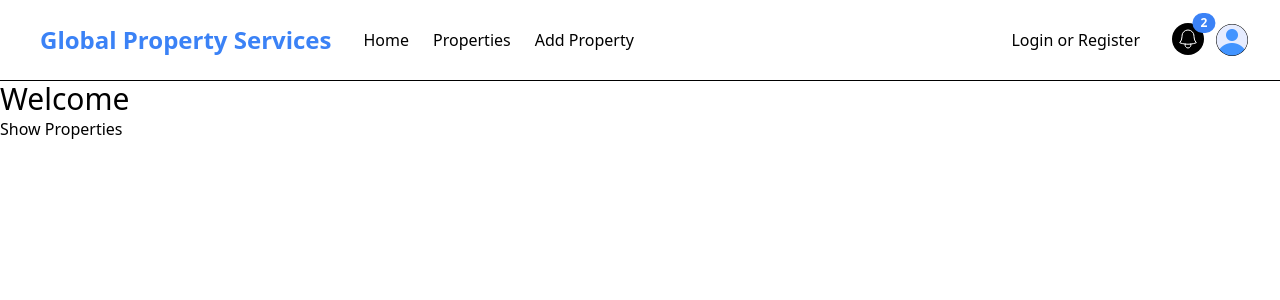
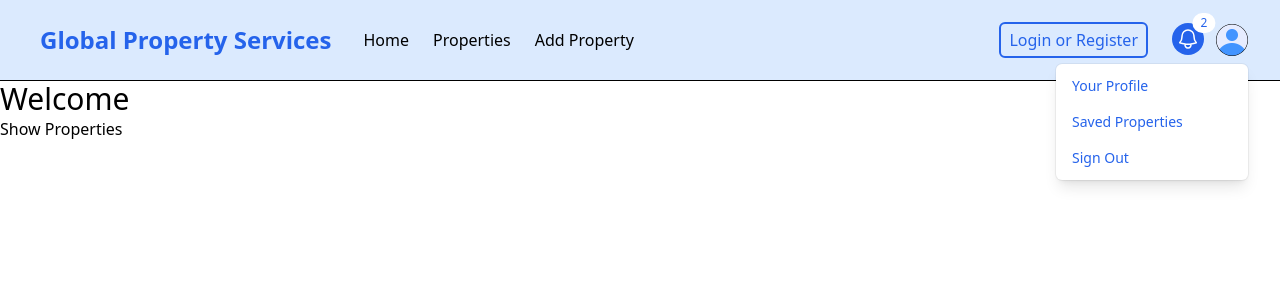
Before and after one commit to Nimira43/Global-Property-Services, a Next.js app: page / in a window 1280 px wide. Both pictures are taken after a click on the button "Open user menu". Shown: the top 300 px of the page. Built offline with nearby package versions, Linux system fonts and the light colour scheme.

Commit message:
Menus now working

```diff
--- a/components/Navbar.jsx
+++ b/components/Navbar.jsx
@@ -1,19 +1,25 @@
+'use client';
+import { useState } from 'react';
 import Image from 'next/image';
-// import logo from '@/assets/images/logo-white.png';
+import Link from 'next/link';
 import profileDefault from '@/assets/images/profile.png';
 
 const Navbar = () => {
+    const [isMobileMenuOpen, setIsMobileMenuOpen] = useState(false);
+    const [isProfileMenuOpen, setIsProfileMenuOpen] = useState(false);
+
     return (
-        <nav className="bg-grey-100 border-b border-black">
+        <nav className="bg-blue-100 border-b border-black">
             <div className="mx-auto max-w-7xl px-2 sm:px-6 lg:px-8">
                 <div className="relative flex h-20 items-center justify-between">
                     <div className="absolute inset-y-0 left-0 flex items-center md:hidden">
                         <button
                             type="button"
                             id="mobile-dropdown-button"
-                            className="relative inline-flex items-center justify-center rounded-md p-2 text-blue-500 hover:text-black"
+                            className="relative inline-flex items-center justify-center rounded-md p-2 text-black hover:text-blue-600"
                             aria-controls="mobile-menu"
                             aria-expanded="false"
+                            onClick={() => setIsMobileMenuOpen((prev) => !prev)}
                         >
                             <span className="absolute -inset-0.5"></span>
                             <span className="sr-only">Open main menu</span>
@@ -37,28 +43,30 @@ const Navbar = () => {
                     <div
                         className="flex flex-1 items-center justify-center md:items-stretch md:justify-start"
                     >
-                        <a className="flex flex-shrink-0 items-center" href="/index.html">
-                            <span className="hidden md:block text-blue-500 text-2xl font-bold ml-2"
-                            >Global Property Services</span
-                            >
-                        </a>
+                        <Link className="flex flex-shrink-0 items-center" href="/">
+                            <span className="hidden md:block text-blue-600 text-2xl font-bold ml-2"
+                            >Global Property Services</span>
+                        </Link>
                         <div className="hidden md:ml-6 md:block">
                             <div className="flex space-x-2">
-                                <a
-                                    href="/index.html"
-                                    className="text-black hover:text-blue-500 px-2 py-1"
-                                >Home</a
+                                <Link
+                                    href="/"
+                                    className="text-black hover:text-blue-600 px-2 py-1 font-medium"
                                 >
-                                <a
-                                    href="/properties.html"
-                                    className="text-black hover:text-blue-500 px-2 py-1"
-                                >Properties</a
+                                    Home
+                                </Link>
+                                <Link
+                                    href="/properties"
+                                    className="text-black hover:text-blue-600 px-2 py-1 font-medium"
                                 >
-                                <a
-                                    href="/add-property.html"
-                                    className="text-black hover:text-blue-500 px-2 py-1"
-                                >Add Property</a
+                                    Properties
+                                </Link>
+                                <Link
+                                    href="/properties/add"
+                                    className="text-black hover:text-blue-600 px-2 py-1 font-medium"
                                 >
+                                    Add Property
+                                </Link>
                             </div>
                         </div>
                     </div>
@@ -66,9 +74,9 @@ const Navbar = () => {
                     <div className="hidden md:block md:ml-6">
                         <div className="flex items-center">
                             <button
-                                className="flex items-center text-black hover:text-blue-500 rounded-md px-2 py-1"
+                                className="flex items-center text-blue-600 hover:text-black rounded-md px-2 py-1 font-medium
+                                border-2 border-blue-600 hover:border-black"
                             >
-                                <i className="fa-brands fa-google text-white mr-2"></i>
                                 <span>Login or Register</span>
                             </button>
                         </div>
@@ -77,10 +85,10 @@ const Navbar = () => {
                     <div
                         className="absolute inset-y-0 right-0 flex items-center pr-2 md:static md:inset-auto md:ml-6 md:pr-0"
                     >
-                        <a href="messages.html" className="relative group">
+                        <Link href="/messages" className="relative group">
                             <button
                                 type="button"
-                                className="relative rounded-full bg-black p-1 text-white hover:bg-blue-500"
+                                className="relative rounded-full bg-blue-600 p-1 text-white hover:bg-black"
                             >
                                 <span className="absolute -inset-1.5"></span>
                                 <span className="sr-only">View notifications</span>
@@ -88,7 +96,7 @@ const Navbar = () => {
                                     className="h-6 w-6"
                                     fill="none"
                                     viewBox="0 0 24 24"
-                                    strokWidth="1.5"
+                                    strokeWidth="1.5"
                                     stroke="currentColor"
                                     aria-hidden="true"
                                 >
@@ -100,11 +108,11 @@ const Navbar = () => {
                                 </svg>
                             </button>
                             <span
-                                className="absolute top-0 right-0 inline-flex items-center justify-center px-2 py-1 text-xs font-bold leading-none text-white transform translate-x-1/2 -translate-y-1/2 bg-blue-500 rounded-full"
+                                className="absolute top-0 right-0 inline-flex items-center justify-center px-2 py-1 text-xs Linkont-bold leading-none text-blue-600 transform translate-x-1/2 -translate-y-1/2 bg-white rounded-full"
                             >
                                 2
                             </span>
-                        </a>
+                        </Link>
                         <div className="relative ml-3">
                             <div>
                                 <button
@@ -113,6 +121,7 @@ const Navbar = () => {
                                     id="user-menu-button"
                                     aria-expanded="false"
                                     aria-haspopup="true"
+                                    onClick={() => setIsProfileMenuOpen((prev) => !prev)}
                                 >
                                     <span className="absolute -inset-1.5"></span>
                                     <span className="sr-only">Open user menu</span>
@@ -124,69 +133,78 @@ const Navbar = () => {
                                 </button>
                             </div>
 
+                            {isProfileMenuOpen && (
                                 <div
                                     id="user-menu"
-                                className="hidden absolute right-0 z-10 mt-2 w-48 origin-top-right rounded-md bg-white py-1 shadow-lg ring-1 ring-black ring-opacity-5 focus:outline-none"
+                                    className="absolute right-0 z-10 mt-2 w-48 origin-top-right rounded-md bg-white py-1 shadow-lg ring-1 ring-black ring-opacity-5 focus:outline-none"
                                     role="menu"
                                     aria-orientation="vertical"
                                     aria-labelledby="user-menu-button"
                                     tabIndex="-1"
                                 >
-                                <a
-                                    href="/profile.html"
-                                    className="block px-4 py-2 text-sm text-gray-700"
+                                    <Link
+                                        href="/profile"
+                                        className="block px-4 py-2 text-sm text-blue-600"
                                         role="menuitem"
                                         tabIndex="-1"
                                         id="user-menu-item-0"
-                                >Your Profile</a
                                     >
-                                <a
-                                    href="saved-properties.html"
-                                    className="block px-4 py-2 text-sm text-gray-700"
+                                        Your Profile
+                                    </Link>
+                                    <Link
+                                        href="/properties/saved"
+                                        className="block px-4 py-2 text-sm text-blue-600"
                                         role="menuitem"
                                         tabIndex="-1"
                                         id="user-menu-item-2"
-                                >Saved Properties</a
                                     >
-                                <a
-                                    href="#"
-                                    className="block px-4 py-2 text-sm text-gray-700"
+                                        Saved Properties
+                                    </Link>
+                                    <button
+                                        className="block px-4 py-2 text-sm text-blue-600"
                                         role="menuitem"
                                         tabIndex="-1"
                                         id="user-menu-item-2"
-                                >Sign Out</a
                                     >
+                                        Sign Out
+                                    </button>
                                 </div>
+                            )}
+
                         </div>
                     </div>
                 </div>
             </div>
 
-            <div className="hidden" id="mobile-menu">
+            { isMobileMenuOpen && (
+                <div id="mobile-menu">
                     <div className="space-y-1 px-2 pb-3 pt-2">
-                    <a
-                        href="/index.html"
-                        className="bg-gray-900 text-white block rounded-md px-3 py-2 text-base font-medium"
-                    >Home</a
+                        <Link
+                            href="/"
+                            className="text-black hover:text-blue-600 block rounded-md px-2 py-1 text-base font-medium"
                         >
-                    <a
-                        href="/properties.html"
-                        className="text-gray-300 hover:bg-gray-700 hover:text-white block rounded-md px-3 py-2 text-base font-medium"
-                    >Properties</a
+                            Home
+                        </Link>
+                        <Link
+                            href="/properties"
+                            className="text-black hover:text-blue-600 block rounded-md px-2 py-1 text-base font-medium"
                         >
-                    <a
-                        href="/add-property.html"
-                        className="text-gray-300 hover:bg-gray-700 hover:text-white block rounded-md px-3 py-2 text-base font-medium"
-                    >Add Property</a
+                            Properties
+                        </Link>
+                        <Link
+                            href="/properties/add"
+                            className="text-black hover:text-blue-600 block rounded-md px-2 py-1 text-base font-medium"
                         >
+                            Add Property
+                        </Link>
                         <button
-                        className="flex items-center text-white bg-gray-700 hover:bg-gray-900 hover:text-white rounded-md px-3 py-2 my-4"
+                            className=" text-blue-600 hover:text-black px-2 py-1 text-base font-medium rounded-md border-2 border-blue-600 hover:border-black"
                         >
-                        <i className="fa-brands fa-google mr-2"></i>
                             <span>Login or Register</span>
                         </button>
                     </div>
                 </div>
+            )}
         </nav>
     );
 };
--- a/package.json
+++ b/package.json
@@ -9,9 +9,10 @@
     "lint": "next lint"
   },
   "dependencies": {
+    "next": "14.1.4",
     "react": "^18",
     "react-dom": "^18",
-    "next": "14.1.4"
+    "react-icons": "^5.0.1"
   },
   "devDependencies": {
     "autoprefixer": "^10.0.1",
```
Also changed, not shown: 1 other file (tests, documents, lock files or other folders). Lines whose indentation alone changed are shown as unchanged.
